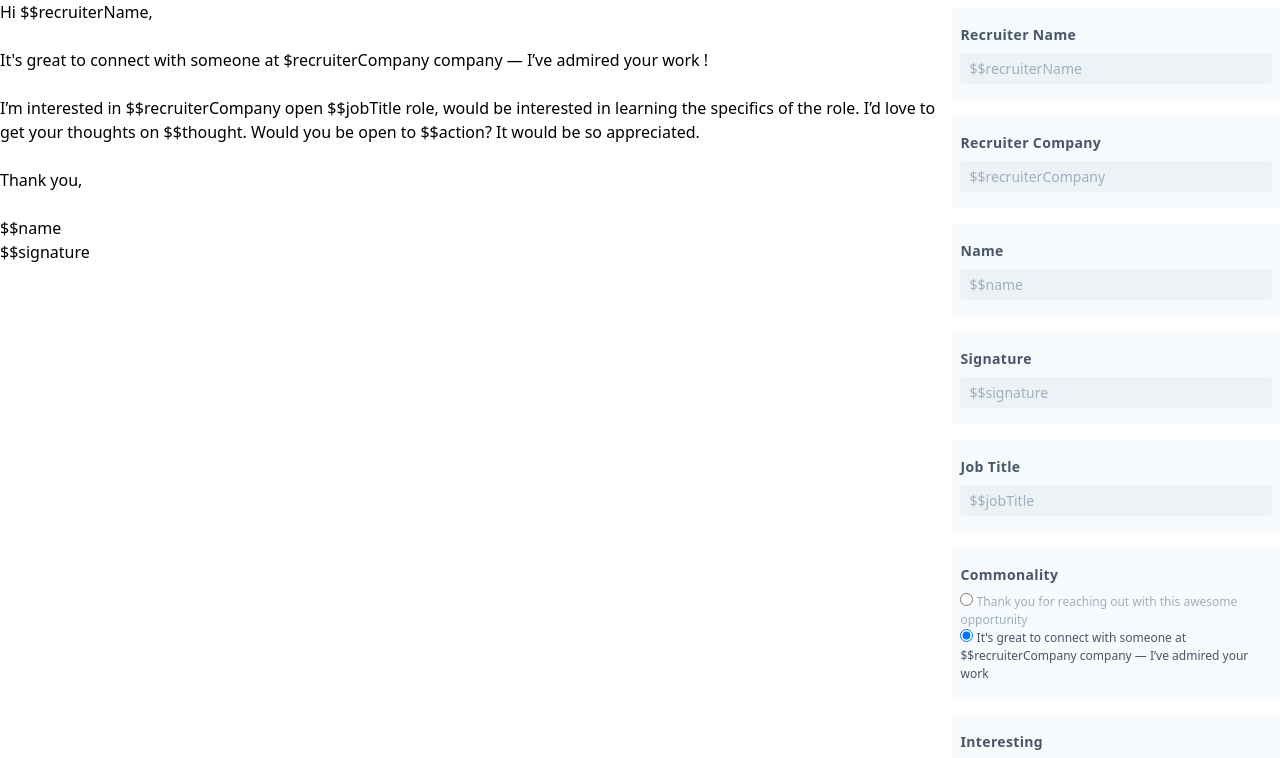
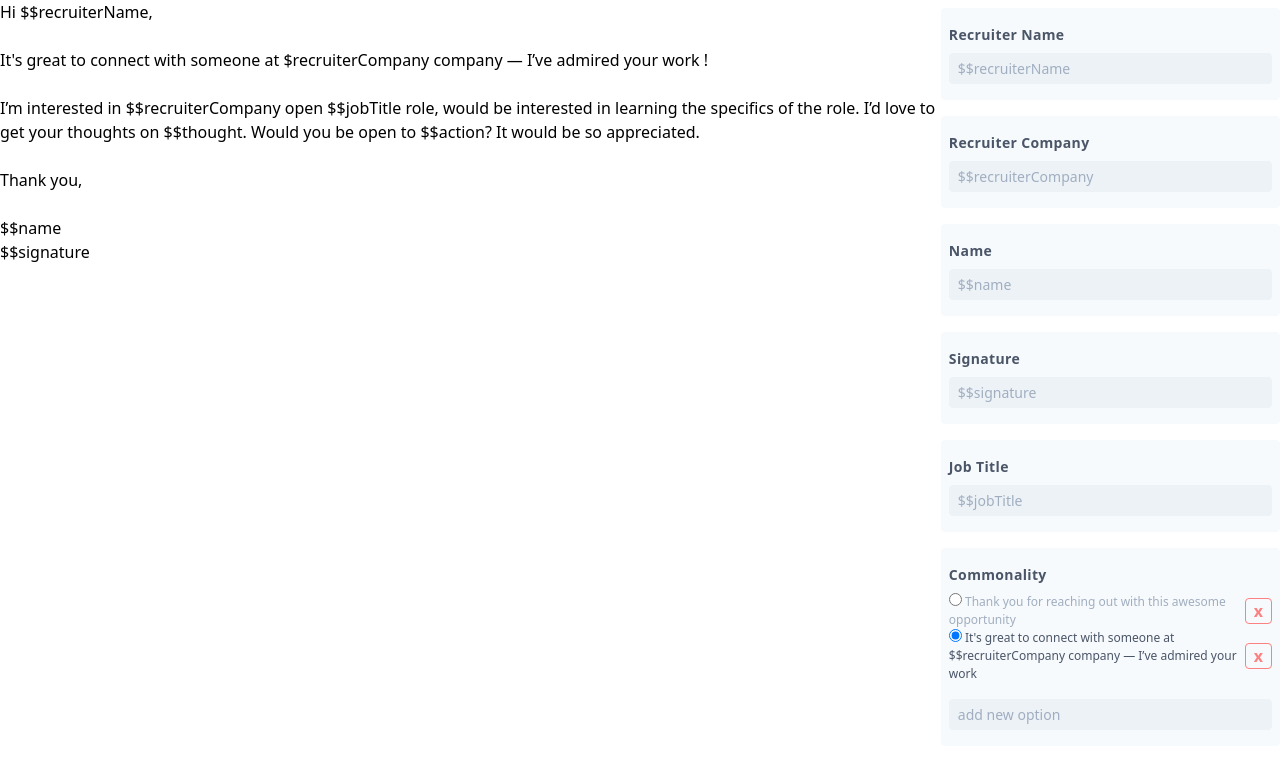
Before and after one commit to affandhia/job-offer-replier, a Svelte app: page / in a window 1280 px wide. Shown: the top 758 px of the page. Built offline with nearby package versions, Linux system fonts and the light colour scheme.

Commit message:
add new option for options

```diff
--- a/src/components/Input.svelte
+++ b/src/components/Input.svelte
@@ -1,6 +1,16 @@
 <script>
+  import { createEventDispatcher } from 'svelte';
+
+	const dispatch = createEventDispatcher();
+
   export let value
   export let placeholder
+
+  const handleKeyPress = (e) => {
+    if(e.code === 'Enter') {
+      dispatch('enterpress' , { value });
+    }
+  }
 </script>
 
 <input
@@ -10,4 +20,5 @@
   focus:bg-white focus:border-gray-500"
   bind:value
   placeholder={placeholder}
+  on:keypress={handleKeyPress}
   />
--- a/src/modules/reply/form/Radio.svelte
+++ b/src/modules/reply/form/Radio.svelte
@@ -1,9 +1,12 @@
 <script>
   import Label from "src/components/Label.svelte";
+  import Input from "src/components/Input.svelte";
   import { camelToTitle } from "src/utils/stringUtils.js";
 
   export let data;
   export let key;
+
+  let newEntry = '';
 
   let selectedIndex = data.value
     .map((item, i) => (item.isSelected ? i : null))
@@ -18,15 +21,37 @@
   };
 
   $: value, updateData();
+
+  const handleEnter = (e) => {
+    const text = e.detail.value;
+    if(text === '') return;
+    newEntry = '';
+    data.value = [...data.value, {
+      isSelected: false,
+      text: text
+    }]
+  };
+
+  const handleRemove = (index) => {
+    if(index === value) value = -1
+    data.value = data.value.filter((_, i) => index !== i);
+  }
 </script>
 
 <Label text={camelToTitle(key)} />
 
+{@debug value}
 <fieldset class="flex flex-col" id={key}>
   {#each data.value as item, i}
-    <label class={i === value ? "text-xs text-gray-700" : "text-xs text-gray-500"}>
+    <div class="flex flex-row items-center w-full">
+    <label class={i === value ? "text-xs text-gray-700 flex-auto" : "text-xs text-gray-500 flex-auto"}>
       <input type="radio" bind:group={value} value={i}>
       {item.text}
     </label>
+    <button on:click={() => handleRemove(i)} class="text-red-400 rounded border border-red-400 hover:bg-red-400 hover:text-white px-2 py-0 font-bold">{'x'}</button>
+    </div>
   {/each}
+  <div class="mt-4">
+    <Input bind:value={newEntry} placeholder="add new option" on:enterpress={handleEnter}/>
+  </div>
 </fieldset>
```
